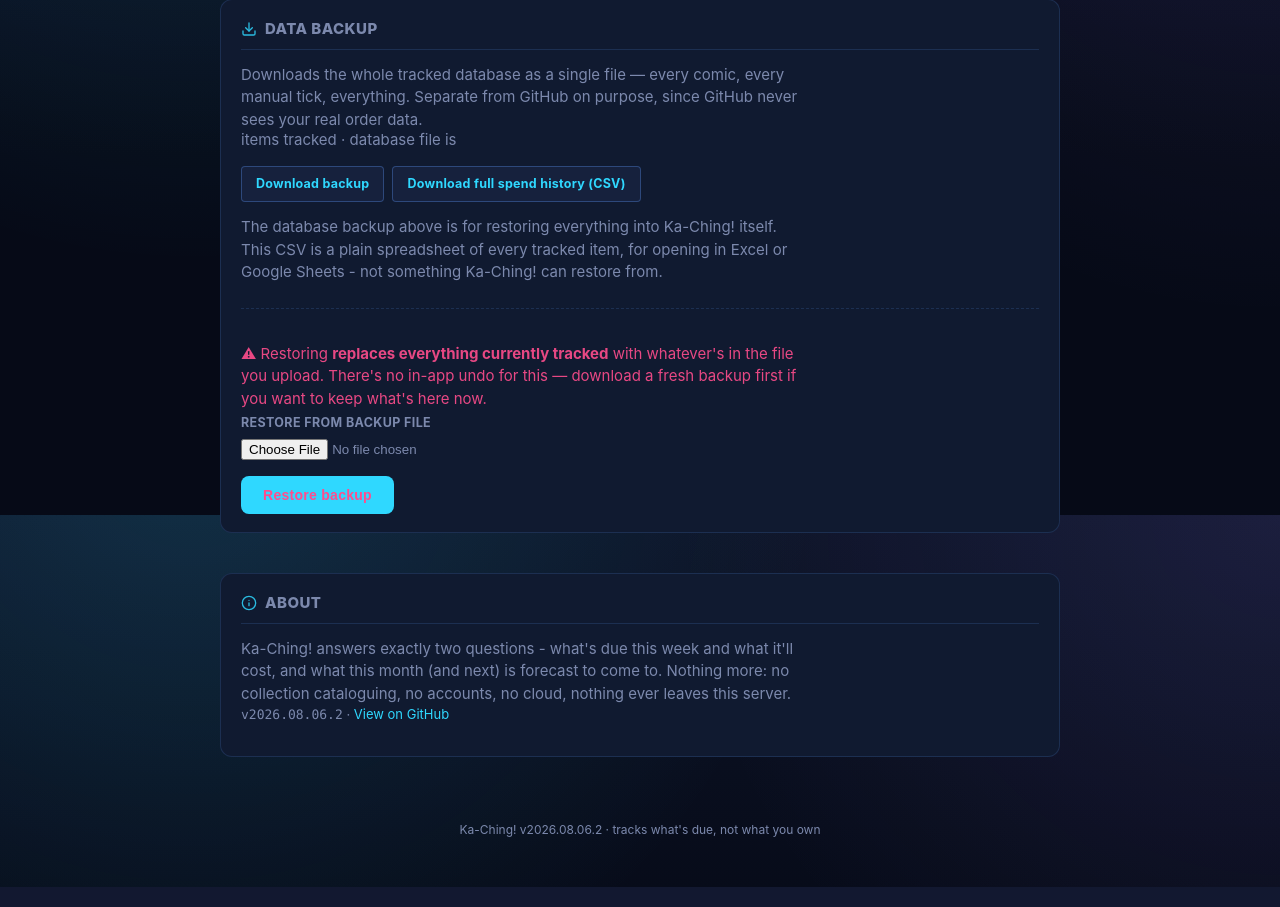
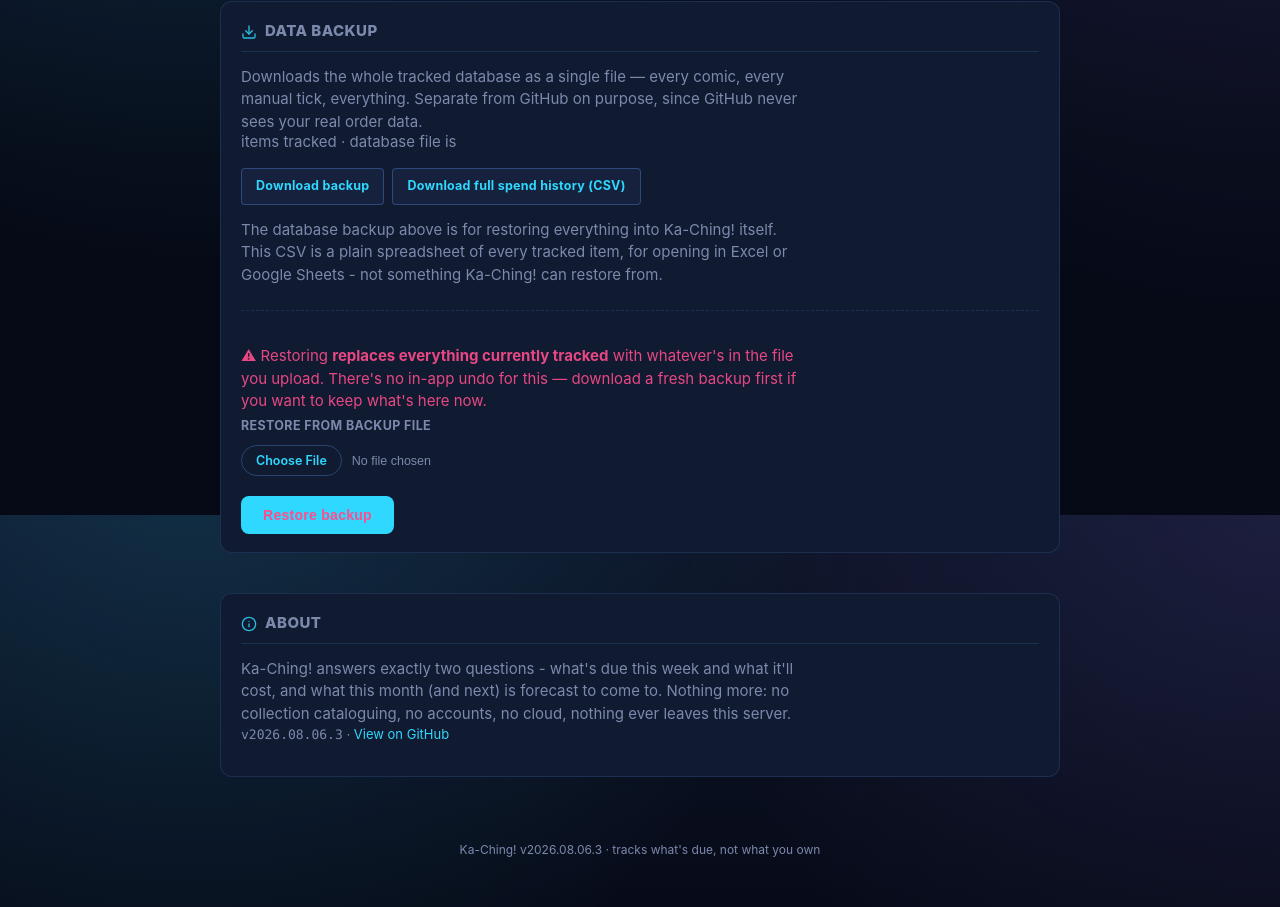
Before and after one commit to callum87-Lab/Ka-Ching, a FastAPI app: template app/templates/settings.html in a window 1280 px wide. Shown: the part 2685-3592 px from the top of the page. Run offline with FastAPI, Linux system fonts and the light colour scheme; the template is opened without the code that fills it, so the values that code supplies are empty; parts of the project's set-up code (start-up, migrations or seed data) failed here and were passed over.

Commit message:
Fix broken CSS rule from earlier edit (missing selector line)

```diff
--- a/app/main.py
+++ b/app/main.py
@@ -31,7 +31,7 @@ logger = logging.getLogger("kaching")
 app = FastAPI(title="Ka-Ching!")
 templates = Jinja2Templates(directory=os.path.join(APP_DIR, "templates"))
 
-APP_VERSION = "2026.08.06.2"
+APP_VERSION = "2026.08.06.3"
 templates.env.globals["app_version"] = APP_VERSION
 app.mount("/static", StaticFiles(directory=os.path.join(APP_DIR, "static")), name="static")
 
--- a/app/static/style.css
+++ b/app/static/style.css
@@ -976,6 +976,7 @@ button:hover { box-shadow: 0 0 16px rgba(47, 216, 255, 0.55); }
 }
 .sync-key-wrap.copied .sync-key-copy-icon { opacity: 0; }
 .sync-key-wrap.copied .sync-key-copied-label { opacity: 1; }
+input[type="file"] {
   color: var(--text-muted);
   font-size: 12.5px;
   padding: 4px 0;
```
